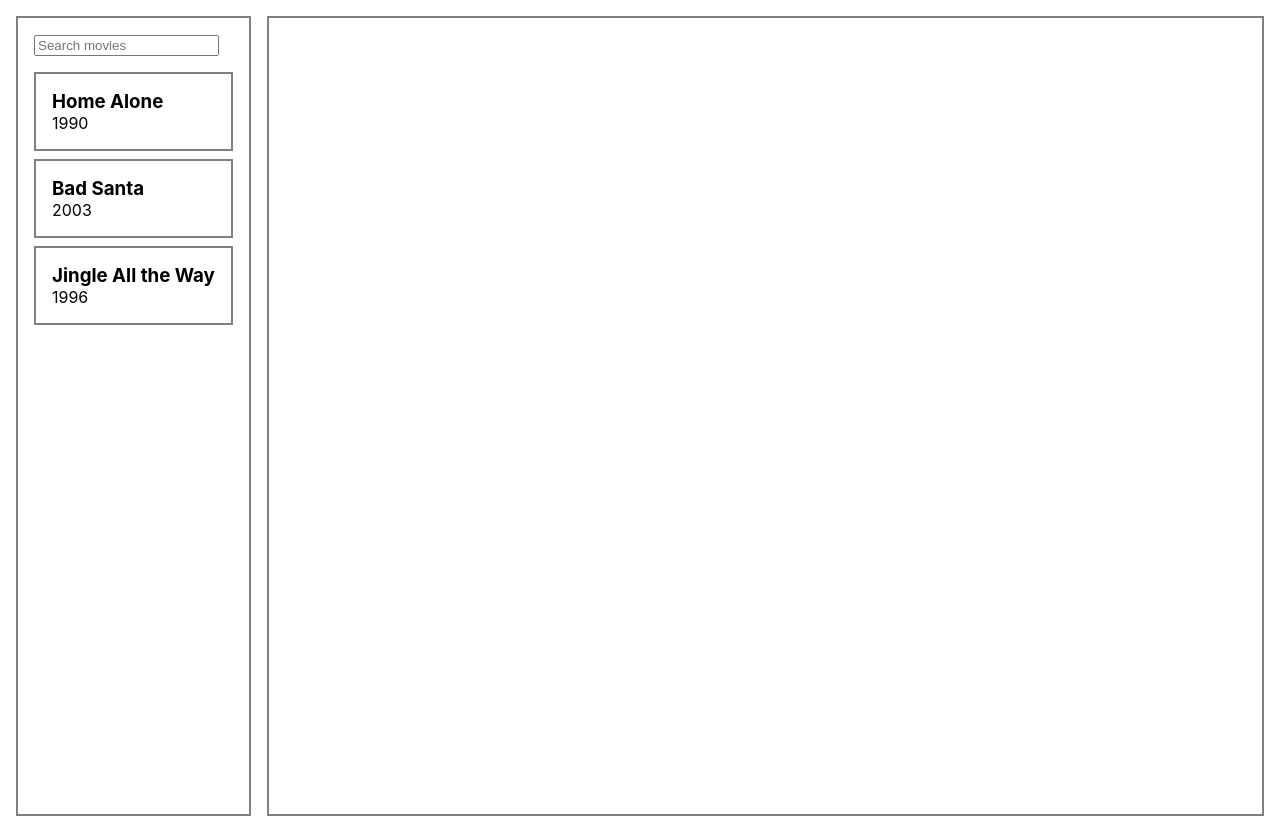
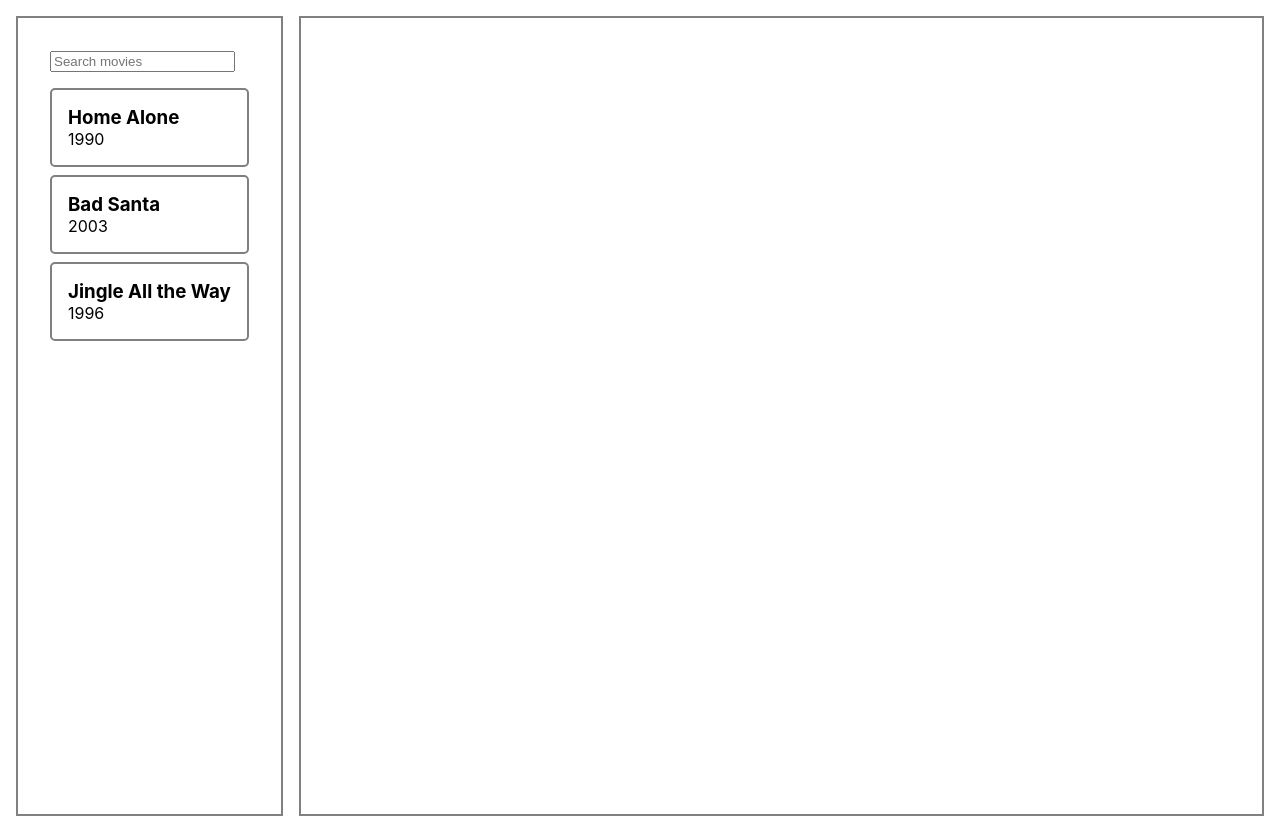
Before and after one commit to asholiver/movie-test, a React (Create React App) app: page / in a window 1280 px wide. Built offline with nearby package versions, Linux system fonts and the light colour scheme.

Commit message:
list component

```diff
--- a/src/App.js
+++ b/src/App.js
@@ -1,6 +1,6 @@
 import React, { Component } from "react";
 import "./App.css";
-import { Container } from "./Components";
+import { Container, List } from "./Components";
 
 class App extends Component {
   movies = [
@@ -81,7 +81,7 @@ class App extends Component {
         const containsString = item.Title.toLowerCase().includes(
           this.state.newSearch
         );
-        if (containsString) return item;
+        return containsString ? item : null;
       });
     } else {
       newList = this.state.movies;
@@ -96,6 +96,7 @@ class App extends Component {
       <Container>
         <div className="l-layout">
           <div className="l-layout--left">
+            <Container size="small">
               <form onSubmit={this.search}>
                 <fieldset>
                   <legend className="h-hide-visually">Search movies</legend>
@@ -116,23 +117,16 @@ class App extends Component {
               {isLoading ? (
                 <div>loading</div>
               ) : (
-              <ul className="c-list">
-                {movieList.map((movie, index) => (
-                  <li key={index} className="c-list__item">
-                    <button
-                      type="button"
-                      className="c-list__item--trigger"
+                <List
+                  arr={movieList}
                   onClick={this.activate}
-                      value={movie.imdbID}
+                  active={activeMovie.imdbID}
                 />
-                    <h3 className="c-movie__title">{movie.Title}</h3>
-                    <span className="c-movie__year">{movie.Year}</span>
-                  </li>
-                ))}
-              </ul>
               )}
+            </Container>
           </div>
           <div className="l-layout--right">
+            <Container>
               {isActive === true ? (
                 <div className="c-movie-container">
                   <div className="c-movie__item">
@@ -165,6 +159,7 @@ class App extends Component {
                   </div>
                 </div>
               ) : null}
+            </Container>
           </div>
         </div>
       </Container>
--- /dev/null
+++ b/src/Components/List/List.css
@@ -0,0 +1,28 @@
+.c-list__item {
+    background-color: var(--g-color-primary);
+    border: 2px solid grey;
+    border-radius: 5px;
+    margin-bottom: 0.5rem;
+    position: relative;
+    padding: 1rem;
+}
+
+.c-list__item--trigger {
+    background-color: transparent;
+    border: none;
+    bottom: 0;
+    left: 0;
+    position: absolute;
+    right: 0;
+    top: 0;
+    width: 100%;
+}
+
+.c-list__item--title,
+.c-list__item--info {
+    color: var(--g-color-text);
+}
+
+.c-list__item.is-active .c-list__item--info  {
+    color: var(--g-color-highlight);
+}
--- /dev/null
+++ b/src/Components/List/List.js
@@ -0,0 +1,23 @@
+import React from "react";
+import "./List.css";
+import ListItem from "./ListItem";
+
+const List = ({ arr, isOrdered, onClick, active }) => {
+  const Tag = isOrdered ? "ol" : "ul";
+  return (
+    <Tag className="c-list">
+      {arr.map((item, index) => (
+        <ListItem
+          key={index}
+          onClick={onClick}
+          title={item.Title}
+          year={item.Year}
+          value={item.imdbID}
+          isActive={active === item.imdbID}
+        />
+      ))}
+    </Tag>
+  );
+};
+
+export default List;
--- /dev/null
+++ b/src/Components/List/ListItem.js
@@ -0,0 +1,25 @@
+import React from "react";
+import "./List.css";
+import classNames from "classnames";
+
+const ListItem = ({ onClick, title, year, value, isActive }) => {
+  const classes = classNames({
+    "c-list__item": true,
+    "is-active": isActive
+  });
+  return (
+    <li className={classes}>
+      <button
+        type="button"
+        className="c-list__item--trigger"
+        onClick={onClick}
+        value={value}
+      />
+      <h3 className="c-list__item--title">{title}</h3>
+      <span className="c-list__item--info">{year}</span>
+      {isActive ? <p>active</p> : null}
+    </li>
+  );
+};
+
+export default ListItem;
--- /dev/null
+++ b/src/Components/List/index.js
@@ -0,0 +1,3 @@
+import List from "./List";
+import ListItem from "./ListItem";
+export { List, ListItem };
--- a/src/Components/index.js
+++ b/src/Components/index.js
@@ -1,3 +1,3 @@
 import Container from "./Container";
-
-export { Container };
+import { List, ListItem } from "./List";
+export { Container, List, ListItem };
```
Lines whose indentation alone changed are shown as unchanged.
